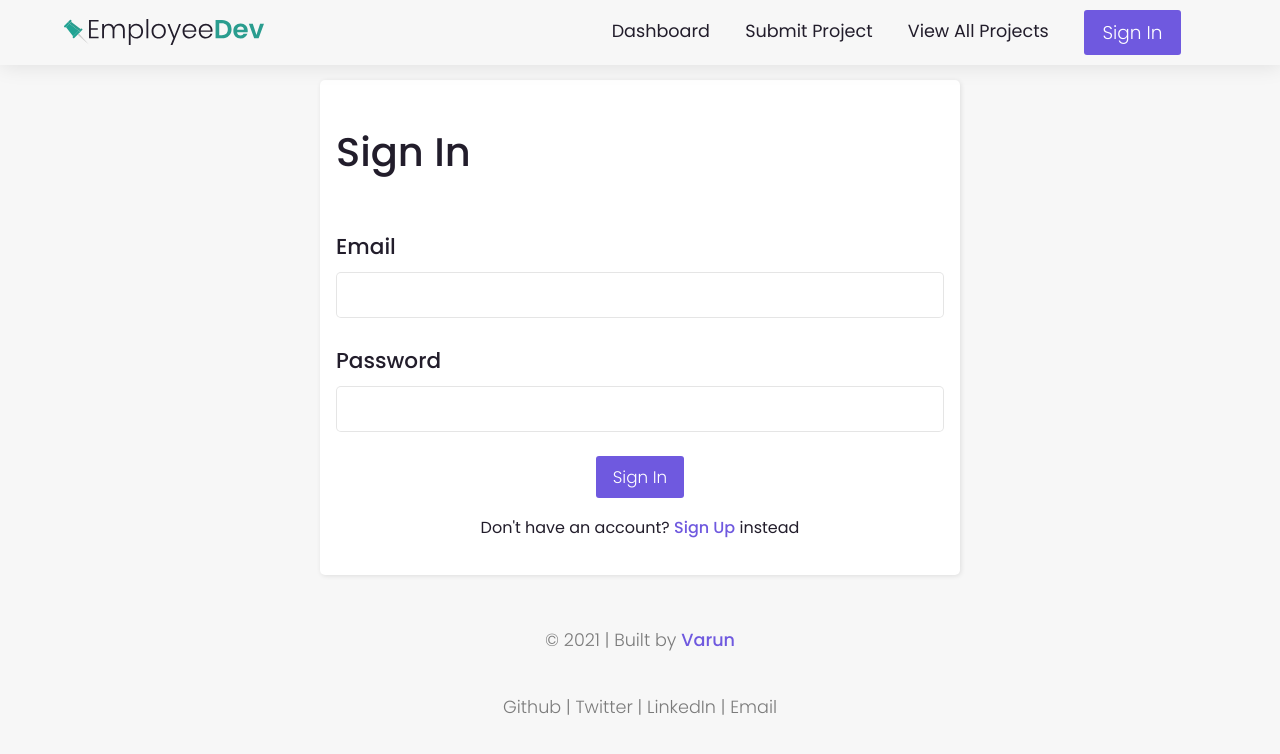
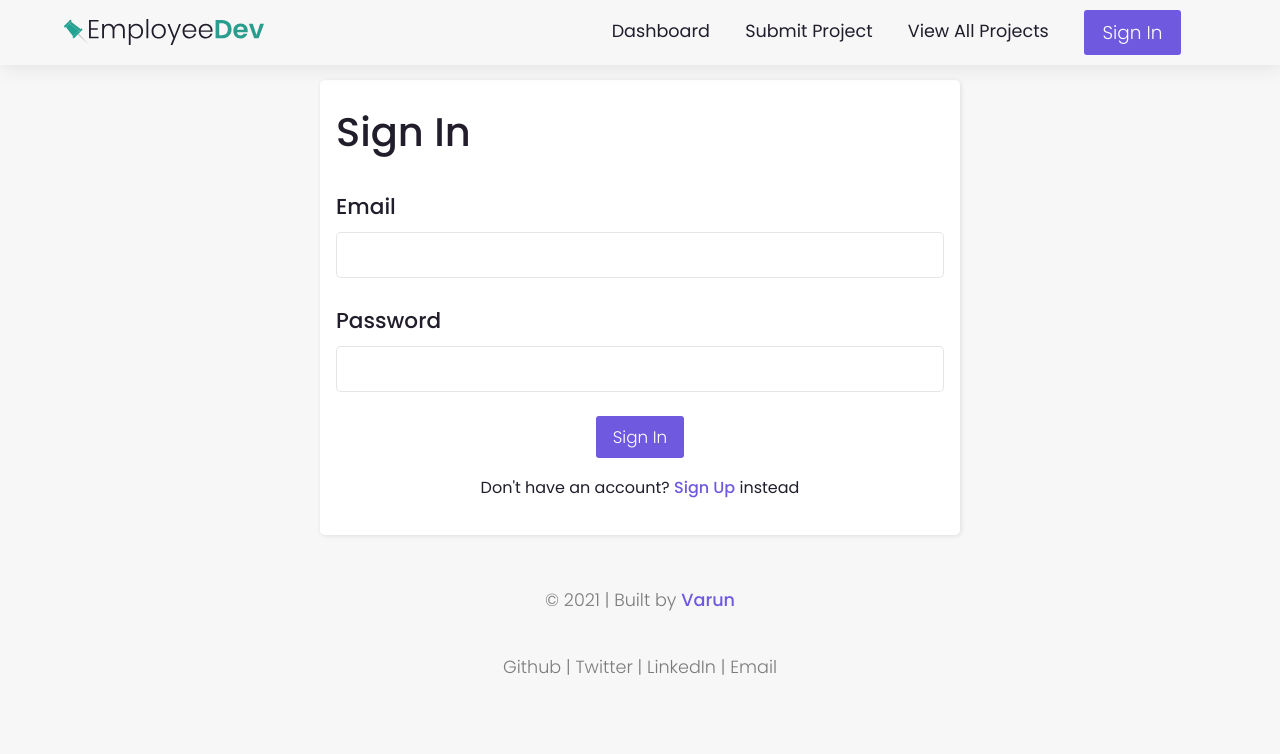
Before and after one commit to varunsundar01/EmployeeDev, a Vue app: page /sign-in in a window 1280 px wide. Shown: the top 754 px of the page. Built offline with nearby package versions, Linux system fonts and the light colour scheme.

Commit message:
Changed .title margin

```diff
--- a/src/assets/css/main.css
+++ b/src/assets/css/main.css
@@ -62,7 +62,7 @@ a:hover {
 .title {
     font-weight: 500;
     font-size: 2.5em;
-    margin: 0.5em auto 1em auto;
+    margin: 0 auto 0.5em auto;
 }
 
 .project-button {
```
